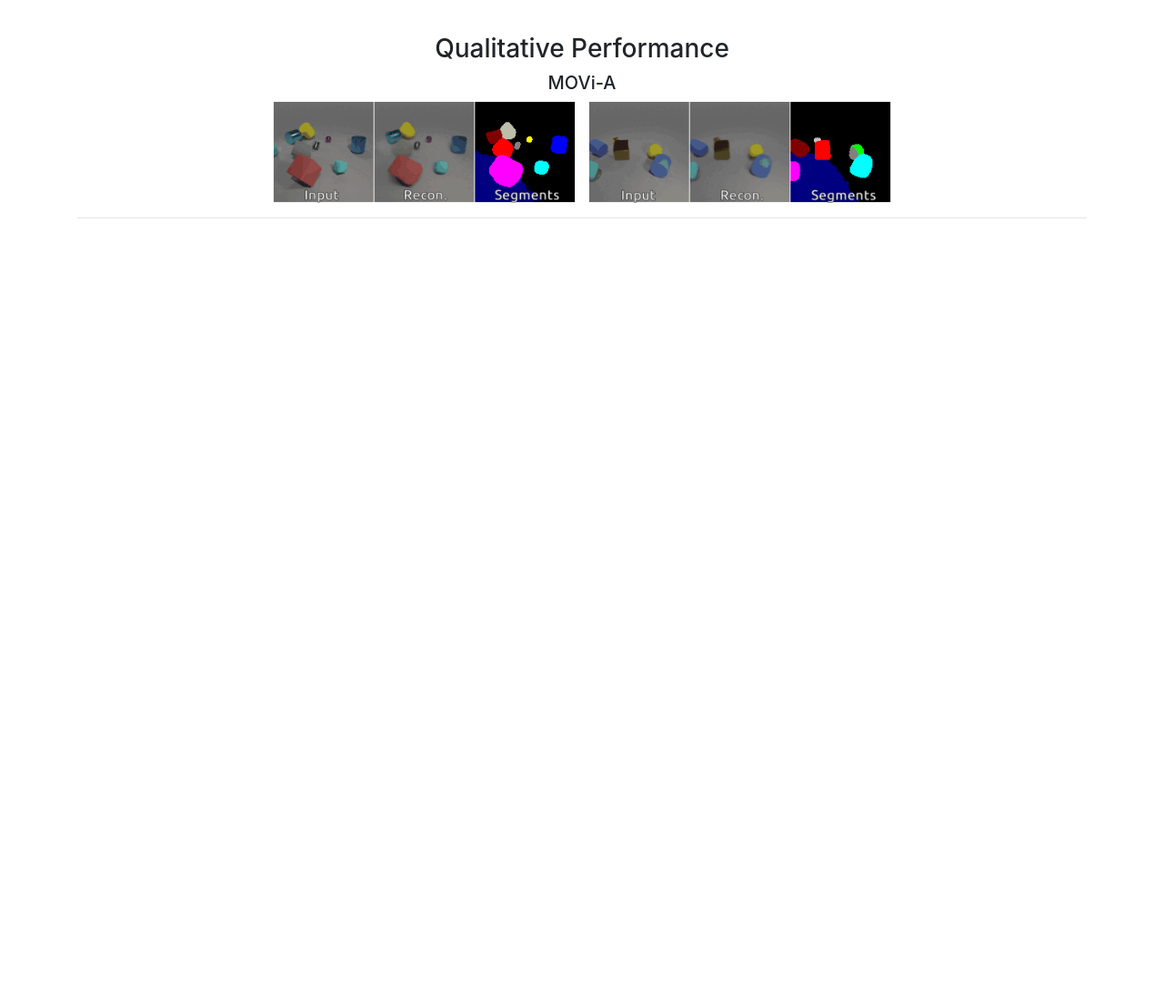
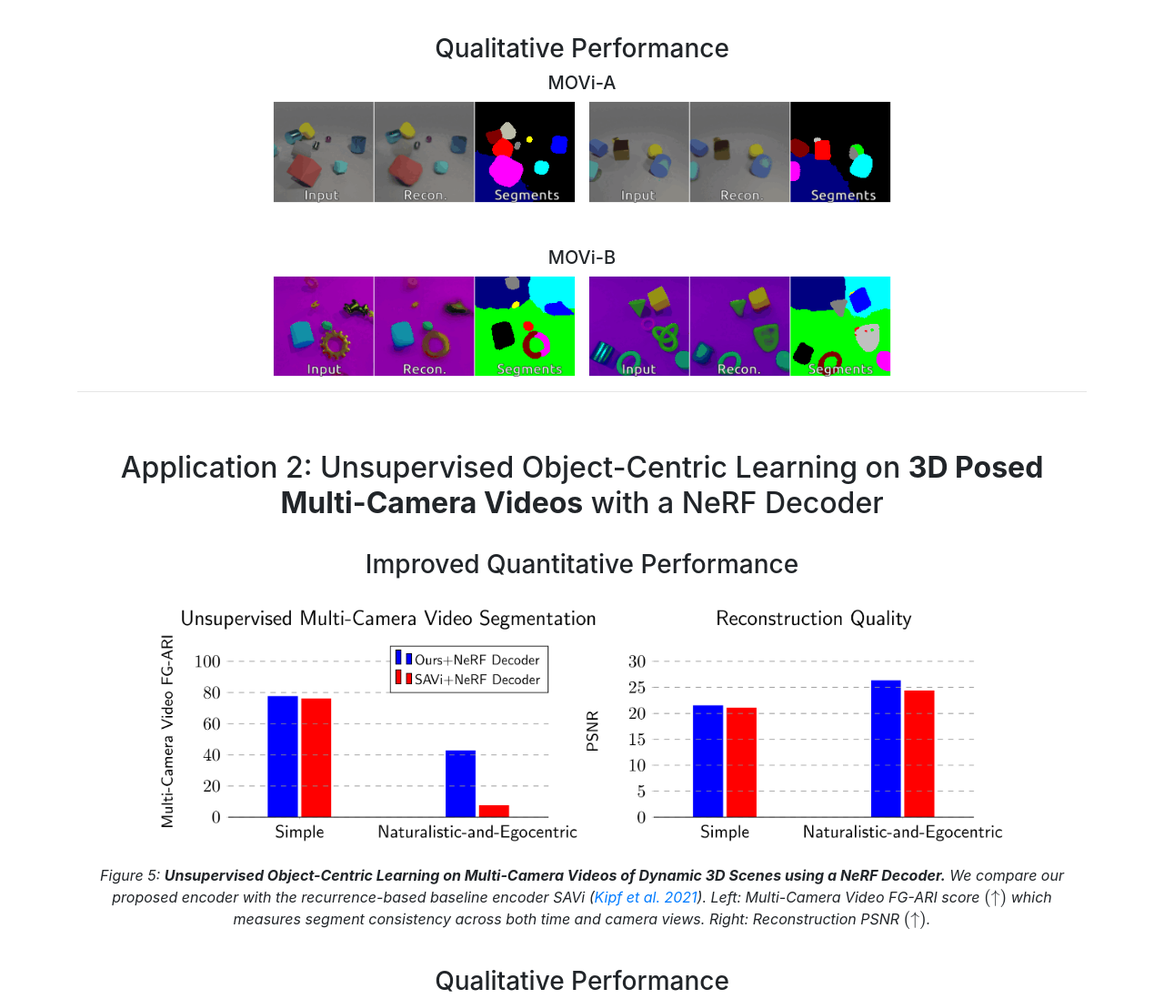
Before and after one commit to parallel-st-binder/parallel-st-binder.github.io, a plain HTML site: page index.html in a window 1280 px wide. Shown: the part 2812-3910 px from the top of the page at 91% size. Before the commit the page ends 3068 px from the top, so only its background shows below. Drawn offline with nearby package versions, Linux system fonts and the light colour scheme; some packages are replaced by stand-ins of ours.

Commit message:
Update index.html

```diff
--- a/index.html
+++ b/index.html
@@ -116,7 +116,7 @@
     </div>
     <br>
     <br>
-    <!-- Figure 4 -->
+    <!-- Application 1 -->
     <div class="container" align="center">
         <div align="center">
             <h2>Application 1: Unsupervised Object-Centric Learning on <b>2D Videos</b> with Alpha-Mixture Decoder</h2>
@@ -132,9 +132,35 @@
         <div align="center">
             <h3>Qualitative Performance</h3>
             <h5>MOVi-A</h5>
-            <img src="movi-a-001.gif" alt="Figure 5" style="max-width: 30%; height: auto;"> &nbsp; <img src="movi-a-002.gif" alt="Figure 5" style="max-width: 30%; height: auto;">
+            <img src="movi-a-001.gif" alt="Figure 5a" style="max-width: 30%; height: auto;"> &nbsp; <img src="movi-a-002.gif" alt="Figure 5b" style="max-width: 30%; height: auto;">
         </div>
-
+        <br>
+        <br>
+        <div align="center">
+            <h5>MOVi-B</h5>
+            <img src="movi-b-001.gif" alt="Figure 6a" style="max-width: 30%; height: auto;"> &nbsp; <img src="movi-b-002.gif" alt="Figure 6b" style="max-width: 30%; height: auto;">
+        </div>
+        <hr />
+    </div>
+    <br>
+    <br>
+    <!-- Application 2 -->
+    <div class="container" align="center">
+        <div align="center">
+            <h2>Application 2: Unsupervised Object-Centric Learning on <b>3D Posed Multi-Camera Videos</b> with a NeRF Decoder</h2>
+        </div>
+        <br>
+        <div align="center">
+            <h3>Improved Quantitative Performance</h3>
+        </div>
+        <img src="3d_performance.png" alt="Figure 5" style="max-width: 88%; height: auto;">
+        <br>
+        <p><i>Figure 5: <strong>Unsupervised Object-Centric Learning on Multi-Camera Videos of Dynamic 3D Scenes using a NeRF Decoder.</strong> We compare our proposed encoder with the recurrence-based baseline encoder SAVi (<a href="https://arxiv.org/abs/2111.12594">Kipf et al. 2021</a>). <em>Left:</em> Multi-Camera Video FG-ARI score $(\uparrow)$ which measures segment consistency across both time and camera views. <em>Right:</em> Reconstruction PSNR $(\uparrow)$. </i></p>
+        <br>
+        <div align="center">
+            <h3>Qualitative Performance</h3>
+            <img src="clevr-ego-001.gif" alt="Figure 7a" style="max-width: 48%; height: auto;"> &nbsp; <img src="clevr-ego-002.gif" alt="Figure 7b" style="max-width: 48%; height: auto;">
+        </div>
         <hr />
     </div>
 </body>
```
